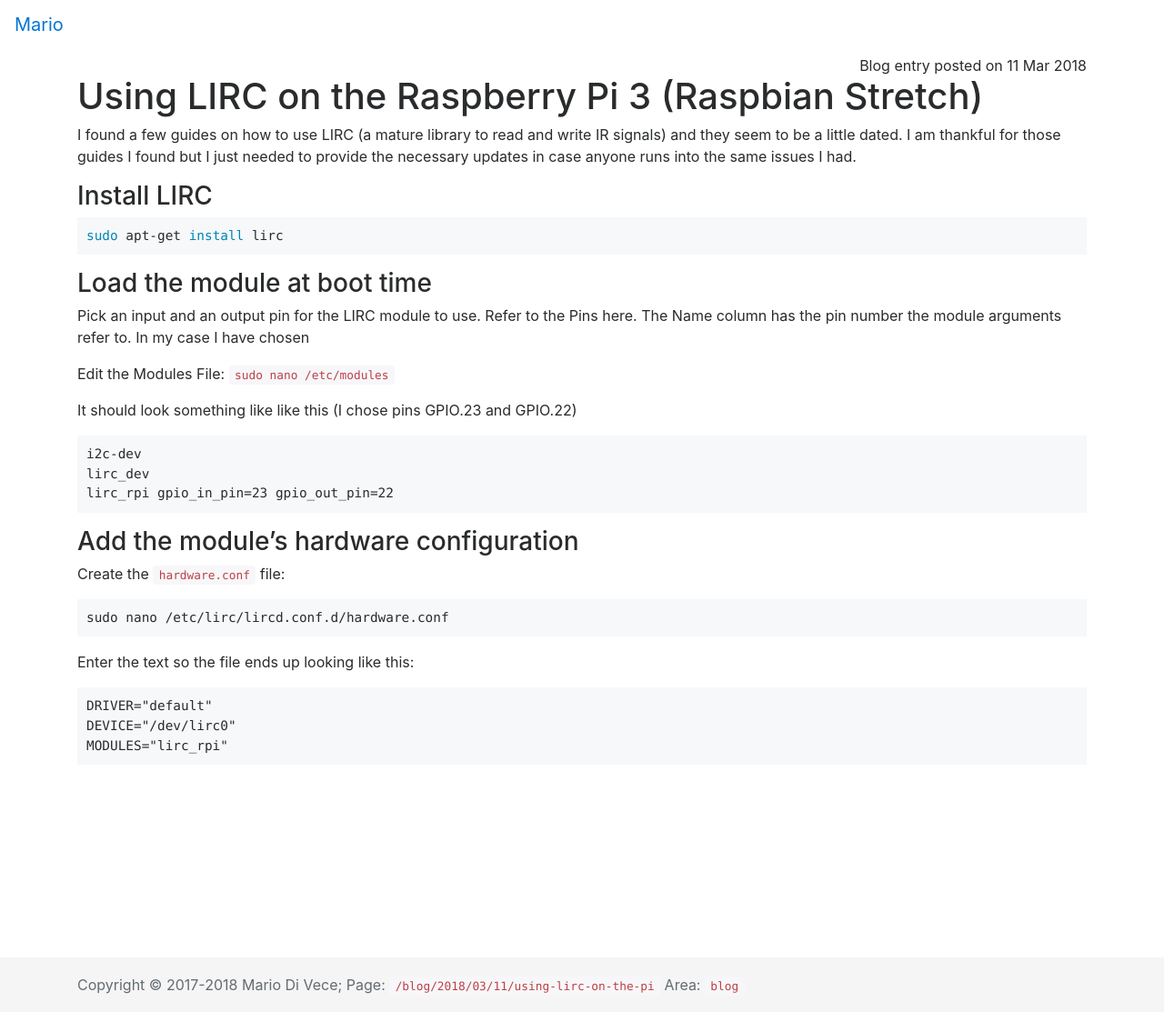
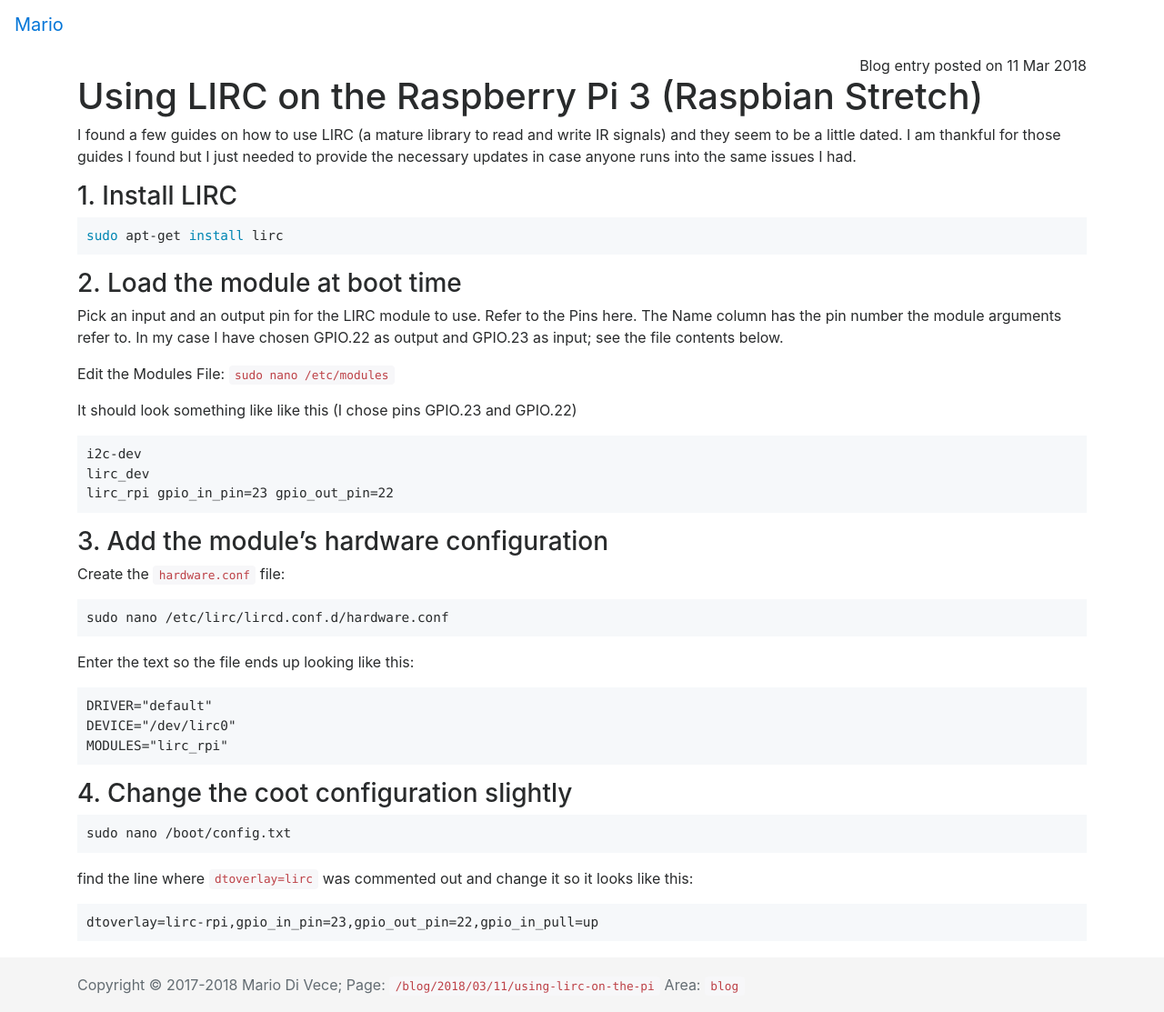
Before and after one commit to mariodivece/mariodivece.github.io, a Jekyll site: the page built from _posts/2018-03-11-using-lirc-on-the-pi.md, in a window 1280 px wide and 1113 px high. Shown: the whole window at 91% size. Built offline with Jekyll 4.4.1, drawn with Linux system fonts in a browser that asks for light colours; nearby versions of some CDN libraries; comment, search, counter and statistics services are not loaded.

Commit message:
Update 2018-03-11-using-lirc-on-the-pi.md

````diff
--- a/_posts/2018-03-11-using-lirc-on-the-pi.md
+++ b/_posts/2018-03-11-using-lirc-on-the-pi.md
@@ -12,15 +12,15 @@ tags: Embedded Electronics
 
 I found a few guides on how to use LIRC (a mature library to read and write IR signals) and they seem to be a little dated. I am thankful for those guides I found but I just needed to provide the necessary updates in case anyone runs into the same issues I had.
 
-### Install LIRC
+### 1. Install LIRC
 ```bash
 sudo apt-get install lirc
 ```
 
-### Load the module at boot time
+### 2. Load the module at boot time
 
 Pick an input and an output pin for the LIRC module to use. Refer to the Pins here. The Name column has the pin number the module arguments refer to.
-In my case I have chosen
+In my case I have chosen GPIO.22 as output and GPIO.23 as input; see the file contents below.
 
 Edit the Modules File:
 ```sudo nano /etc/modules```
@@ -32,7 +32,7 @@ lirc_dev
 lirc_rpi gpio_in_pin=23 gpio_out_pin=22
 ```
 
-### Add the module's hardware configuration
+### 3. Add the module's hardware configuration
 Create the ```hardware.conf``` file:
 
 ```
@@ -46,3 +46,13 @@ DRIVER="default"
 DEVICE="/dev/lirc0"
 MODULES="lirc_rpi"
 ```
+
+### 4. Change the coot configuration slightly
+```
+sudo nano /boot/config.txt
+```
+
+find the line where `dtoverlay=lirc` was commented out and change it so it looks like this:
+```
+dtoverlay=lirc-rpi,gpio_in_pin=23,gpio_out_pin=22,gpio_in_pull=up
+```
````
